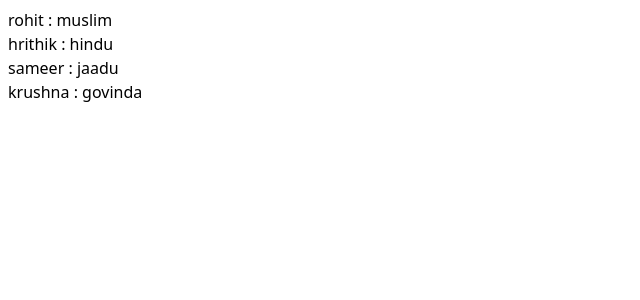
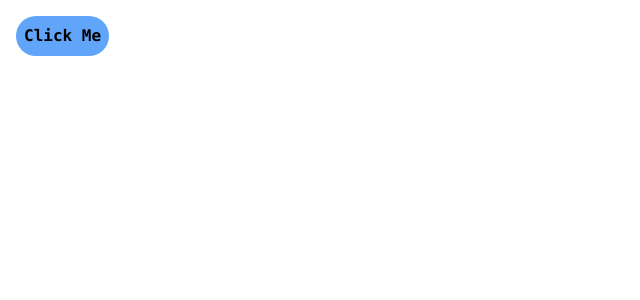
Before and after one commit to sanskarOH/my--react-app, a React (Vite) app: page / in a window 1280 px wide. Shown: the top 300 px of the page, without its empty margins (0-640 px from the left). Built offline with nearby package versions, Linux system fonts and the light colour scheme.

Commit message:
added events

```diff
--- a/src/App.jsx
+++ b/src/App.jsx
@@ -4,7 +4,9 @@
 // import Card from  './component/Card.jsx'
 // import Student from './component/Student.jsx'
 // import UserGreeting from './component/UserGreeting.jsx';
-import List from './component/List.jsx'
+// import List from './component/List.jsx'
+
+import Button from "./component/Button.jsx";
 function App() {
   return(
     <>
@@ -17,7 +19,8 @@ function App() {
       <Student name="Kaveri" age={20} isStudent={true} />
       <Student name="Vainavi" age={20} isStudent={true} /> */}
       {/* <UserGreeting name="Sanskar Diwedi" isLoggedIn={false}/> */}
-      <List />
+      {/* <List /> */}
+      <Button />
 
     </>
 
--- /dev/null
+++ b/src/component/Button.jsx
@@ -0,0 +1,36 @@
+//Event Handler - to handle events , responded by passing a call back
+
+
+const Button = () => {
+
+    // const handleClick = () =>{
+
+    //     console.log("Ouchhh")
+    // }
+    //if the function has parameters
+    //using it like andleclick2("name" executes it write away so we pass it like)
+
+    // const handleClick2 = (name)=> {
+    //     console.log(`${name} stop clicking me!!!`)
+
+    // }
+
+    //now we use conditions
+    let count = 0;
+    const handleClick = (name) => {
+        if(count < 3){
+            count++;
+            console.log(`${name} , you clicked me ${count} times`);
+        }
+        else{
+            console.log(`${name} Stop Clicking Me!!`)
+        }
+    }
+
+    return(<button className="bg-blue-400 hover:bg-blue-200 p-2 font-bold font-mono rounded-full m-2 " onClick={() => {handleClick('Sanskar')}}>Click Me</button>)
+
+
+
+}
+
+export default Button
```
